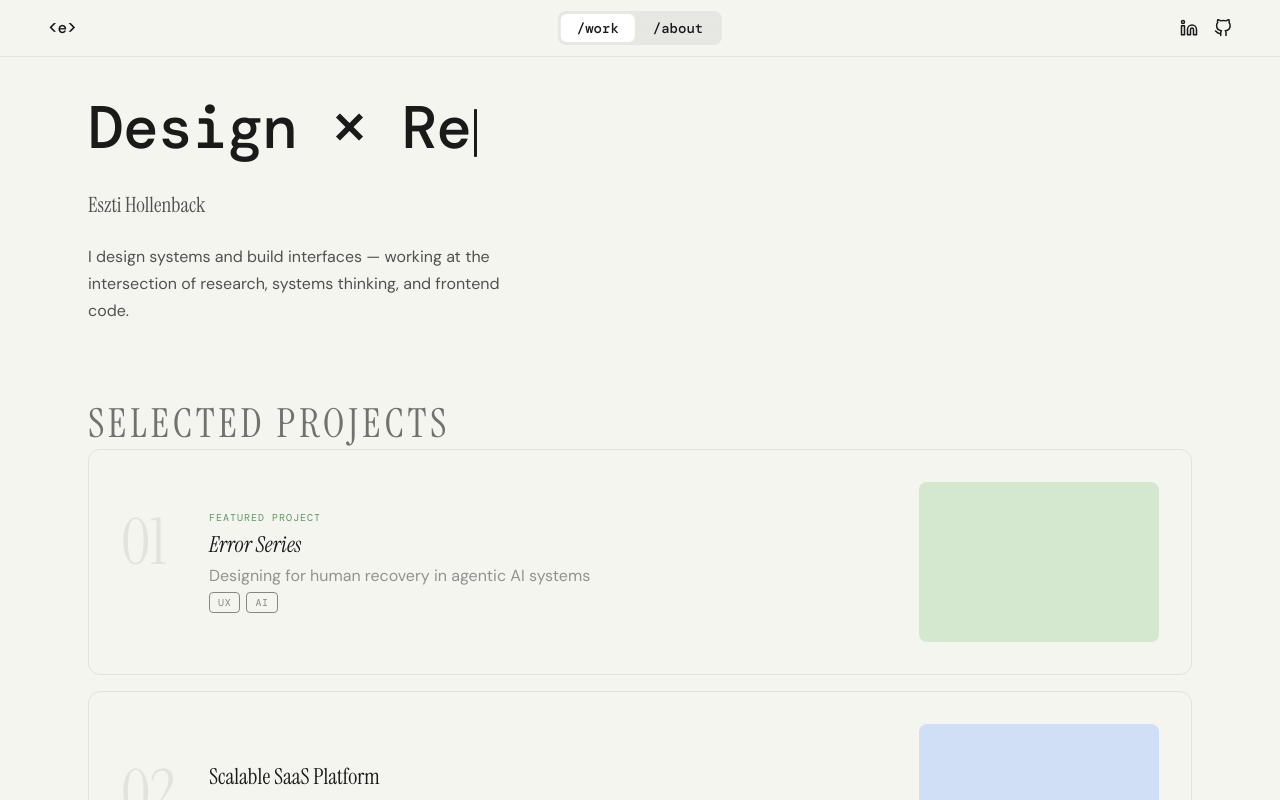
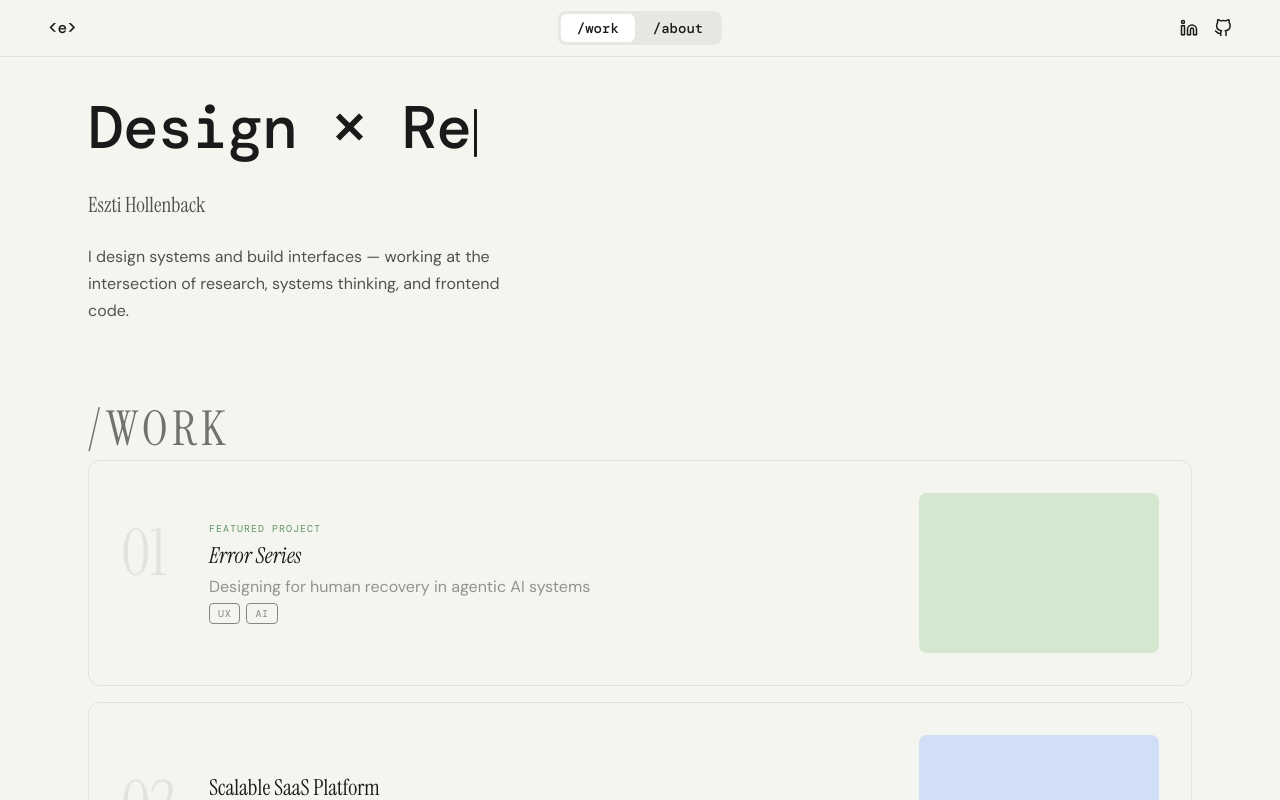
Before and after one commit to esztike/portfolio, a React (Vite) app: page / in a window 1280 px wide. Shown: the top 800 px of the page. Built offline with nearby package versions, Linux system fonts and the light colour scheme.

Commit message:
homepage: wider cards, 1200px

```diff
--- a/src/pages/Home.jsx
+++ b/src/pages/Home.jsx
@@ -135,7 +135,7 @@ function Home() {
       </p>
 
       <div className="work-section">
-        <span className="work-label">Selected projects</span>
+        <span className="work-label">/work</span>
         {projects.map((project, i) => (
           <motion.div
             key={project.path}
--- a/src/styles/globals.css
+++ b/src/styles/globals.css
@@ -130,7 +130,7 @@ video {
 }
 .work-label {
   font-family: var(--font-display);
-  font-size: 40px;
+  font-size: 48px;
   font-weight: 400;
   letter-spacing: 0.1em;
   color: var(--color-dark);
```
